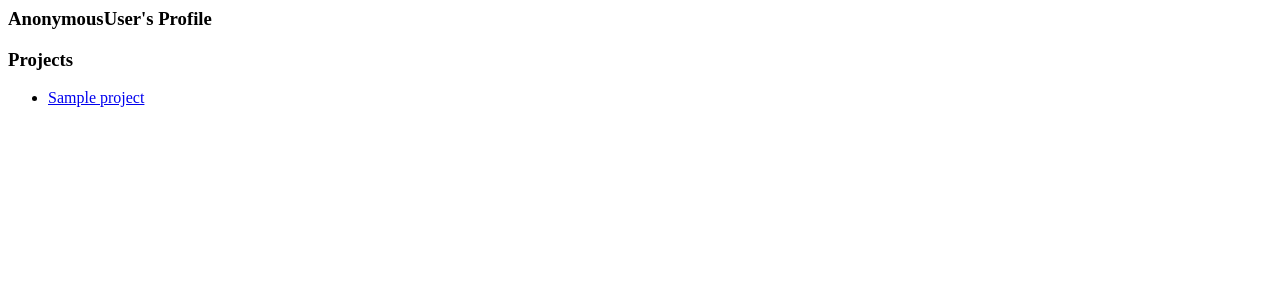
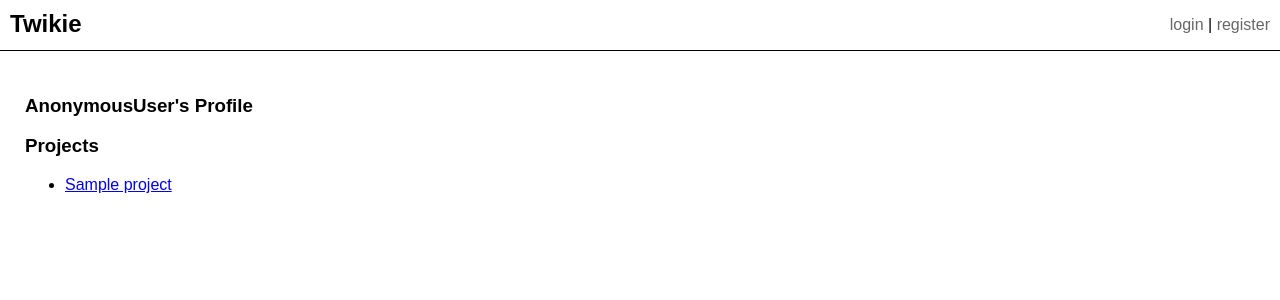
Before and after one commit to Twikie/twikie, a Django app: template apps/accounts/templates/profile.html in a window 1280 px wide. Shown: the top 300 px of the page. Run offline with Django 3.2, Linux system fonts and the light colour scheme; the template is opened without the code that fills it: most values are stand-ins (such as "Sample title", 1, 10 or a date in 2020); parts of the project's set-up code (start-up, migrations or seed data) failed here and were passed over.

Commit message:
Added a base template, also did some gravatar changes

```diff
--- a/apps/accounts/templates/profile.html
+++ b/apps/accounts/templates/profile.html
@@ -1,6 +1,6 @@
+{% extends 'base.html' %}
 {% load gravatar %}
-
-
+{% block main %}
 <h3> <img src="{% gravatar_url user.email %}" />{{user}}'s Profile </h3>
 <h3> Projects </h3>
     {% if projects %}
@@ -11,3 +11,5 @@
         </ul>
     {% endif %}
 </form>
+
+{% endblock main %}
--- a/apps/lib/templatetags/gravatar.py
+++ b/apps/lib/templatetags/gravatar.py
@@ -23,8 +23,8 @@ class GravatarUrlNode(template.Node):
         except template.VariableDoesNotExist:
             return ''
 
-        default = "http://example.com/static/images/defaultavatar.jpg"
-        size = 40
+        default = "mm"
+        size = 64
 
         gravatar_url = "http://www.gravatar.com/avatar/" + hashlib.md5(email.lower()).hexdigest() + "?"
         gravatar_url += urllib.urlencode({'d':default, 's':str(size)})
--- /dev/null
+++ b/templates/base.html
@@ -0,0 +1,80 @@
+{% load gravatar %}
+
+<!DOCTYPE html>
+<html>
+<head>
+    <title>Twikie (Pre-Alpha) - {% block title %}{% endblock %}</title>
+
+    {% block css %}
+        <style type="text/css">
+            body {
+                margin: 0;
+                font-family: 'Trebuchet-MS', 'Arial', sans-serif;
+            }
+            header {
+                overflow: auto;
+                border-bottom: 1px #000 solid;
+                height: 50px;
+            }
+
+            h2.banner {
+                float: left;
+                margin: 10px;
+            }
+
+            ul.navigation {
+                float: right;
+                margin: 0 10px;
+                height: 100%;
+                line-height: 50px;
+            }
+            ul.navigation li {
+                display: inline-block;
+            }
+
+            ul.navigation li img {
+                vertical-align: middle;
+            }
+
+
+            ul.navigation li a {
+                text-decoration: none;
+                color: #666;
+
+                display: inline-block;
+            }
+
+            ul.navigation li a:hover {
+                text-decoration: underline;
+            }
+
+            #main {
+                padding: 25px;
+            }
+        </style>
+    {% endblock css %}
+
+    {% block js %}
+    {% endblock js %}
+</head>
+<body>
+    <header>
+        <h2 class="banner">Twikie</h2>
+        <ul class="navigation">
+            {% if user.is_authenticated %}
+                <li><img src="{% gravatar_url user.email %}" width="22" /></li>
+                <li><a href="/{{user}}">{{user}}</a> |</li>
+                <li><a href="/projects/new/">new project</a> |</li>
+                <li><a href="/accounts/logout/">log out</a></li>
+            {% else %}
+                <li><a href="/accounts/register/">login</a> |</li>
+                <li><a href="/accounts/login/">register</a></li>
+            {% endif %}
+        </ul>
+    </header>
+    <div id="main">
+    {% block main %}
+    {% endblock main %}
+    </div>
+</body>
+</html>
```
Also changed, not shown: settings.py (+4 -3 lines).
